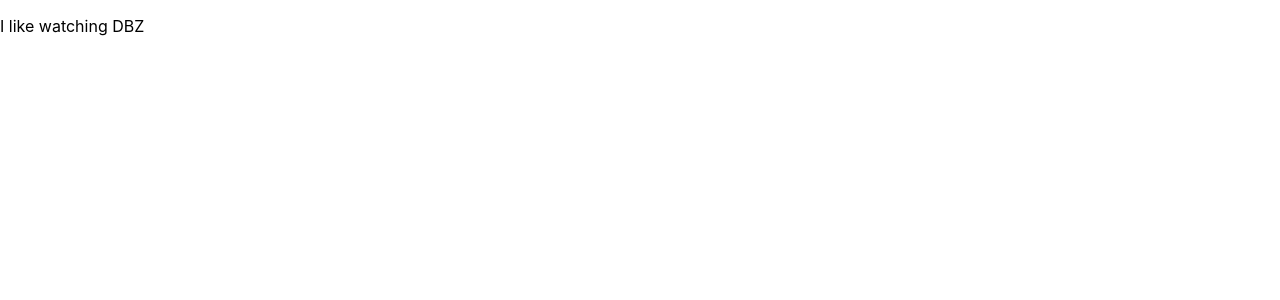
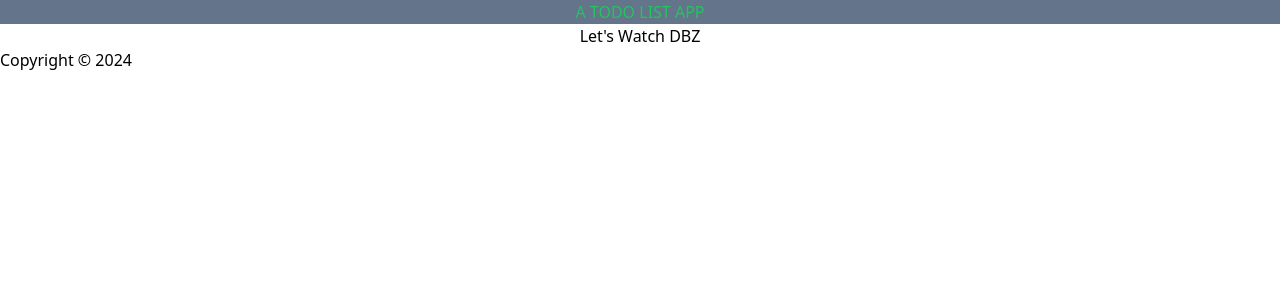
Before and after one commit to vazand/one-piece, a React (Create React App) app: page / in a window 1280 px wide. Shown: the top 300 px of the page. Built offline with nearby package versions, Linux system fonts and the light colour scheme.

Commit message:
functional components

```diff
--- a/package.json
+++ b/package.json
@@ -34,5 +34,8 @@
       "last 1 firefox version",
       "last 1 safari version"
     ]
+  },
+  "devDependencies": {
+    "tailwindcss": "^3.4.1"
   }
 }
--- a/src/App.js
+++ b/src/App.js
@@ -1,14 +1,12 @@
-
+import Content from "./Content";
+import Footer from "./Footer";
+import Header from "./Header";
 function App() {
-
-  function randomString() {
-    const names = ["One Piece", "Naruto", "DBZ"];
-    const ranNum = Math.floor(Math.random()*3);
-    return names[ranNum];
-  }
   return (
     <div>
-      <p>I like watching  {randomString()}</p>
+      <Header />
+      <Content />
+      <Footer />
     </div>
   );
 }
--- /dev/null
+++ b/src/Content.js
@@ -0,0 +1,20 @@
+import React from "react";
+
+function Content() {
+  function randomString() {
+    const names = ["One Piece", "N̥aruto", "DBZ", "Death Note"];
+    var ranNum = Math.floor(Math.random() * names.length);
+    return names[ranNum];
+  }
+  const changeAnime = () => {
+    console.log(randomString);
+    return randomString();
+  };
+  return (
+    <div className="text-center">
+      <p>Let's Watch {randomString()}</p>
+    </div>
+  );
+}
+
+export default Content;
--- /dev/null
+++ b/src/Footer.js
@@ -0,0 +1,11 @@
+import React from "react";
+
+function Footer() {
+  const year = new Date();
+
+  return (
+    <footer >Copyright &copy; {year.getFullYear()}</footer>
+  );
+}
+
+export default Footer;
--- /dev/null
+++ b/src/Header.js
@@ -0,0 +1,10 @@
+import React from "react";
+function Header() {
+  return (
+    <header className="text-center">
+      <h1 className="bg-slate-500 text-green-500 ">A TODO LIST APP</h1>
+    </header>
+  );
+}
+
+export default Header;
--- a/src/index.css
+++ b/src/index.css
@@ -1,13 +1,3 @@
-body {
-  margin: 0;
-  font-family: -apple-system, BlinkMacSystemFont, 'Segoe UI', 'Roboto', 'Oxygen',
-    'Ubuntu', 'Cantarell', 'Fira Sans', 'Droid Sans', 'Helvetica Neue',
-    sans-serif;
-  -webkit-font-smoothing: antialiased;
-  -moz-osx-font-smoothing: grayscale;
-}
-
-code {
-  font-family: source-code-pro, Menlo, Monaco, Consolas, 'Courier New',
-    monospace;
-}
+@tailwind base;
+@tailwind components;
+@tailwind utilities;
--- /dev/null
+++ b/tailwind.config.js
@@ -0,0 +1,8 @@
+/** @type {import('tailwindcss').Config} */
+module.exports = {
+  content: ["./src/**/*.{html,js}"],
+  theme: {
+    extend: {},
+  },
+  plugins: [],
+}
```
Also changed, not shown: 1 other file (tests, documents, lock files or other folders).
